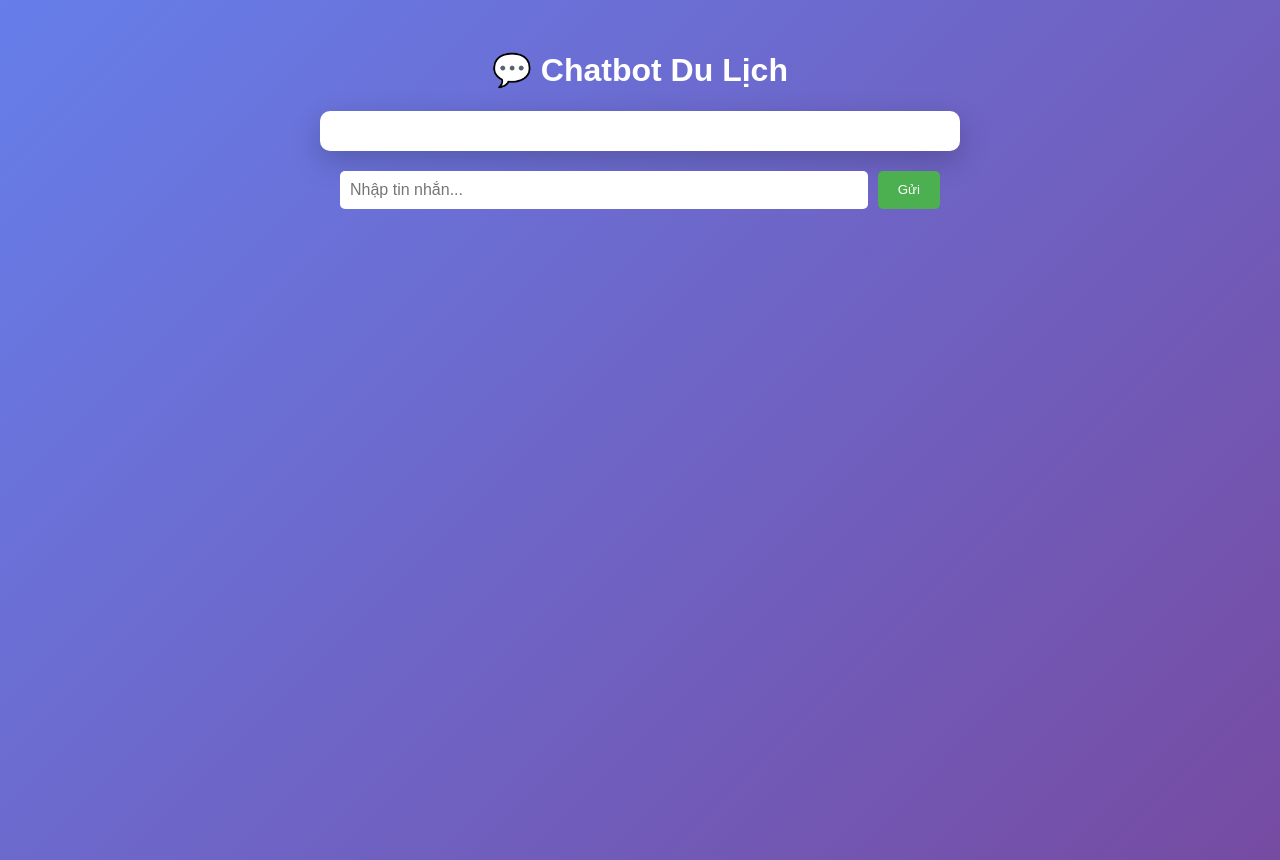
After one commit to thuan65/SightSeeingWebApp, a Flask app: template templates/chat_ui.html in a window 1280 px wide. The commit adds this page. Run offline with Flask 3, Linux system fonts and the light colour scheme; the template is opened without the code that fills it, so the values that code supplies are empty; parts of the project's set-up code (start-up, migrations or seed data) failed here and were passed over.

Commit message:
Add files via upload

```diff
--- /dev/null
+++ b/templates/chat_ui.html
@@ -0,0 +1,73 @@
+<!DOCTYPE html>
+<html>
+<head>
+  <meta charset="UTF-8">
+  <title>Chatbot Du Lịch</title>
+  <style>
+    body {
+      font-family: sans-serif;
+      background: linear-gradient(135deg, #667eea 0%, #764ba2 100%);
+      color: white;
+      display: flex;
+      flex-direction: column;
+      align-items: center;
+      min-height: 100vh;
+      margin: 0;
+      padding: 30px;
+    }
+    .chat-box {
+      background: white;
+      color: black;
+      width: 90%;
+      max-width: 600px;
+      border-radius: 10px;
+      padding: 20px;
+      box-shadow: 0 10px 30px rgba(0,0,0,0.2);
+      overflow-y: auto;
+      max-height: 70vh;
+    }
+    .message { margin-bottom: 10px; }
+    .user { text-align: right; color: #4CAF50; }
+    .bot { text-align: left; color: #333; }
+    .input-area { margin-top: 20px; width: 90%; max-width: 600px; display: flex; gap: 10px; }
+    input { flex: 1; padding: 10px; border-radius: 5px; border: none; font-size: 16px; }
+    button { background: #4CAF50; color: white; border: none; border-radius: 5px; padding: 10px 20px; cursor: pointer; }
+  </style>
+</head>
+<body>
+  <h1>💬 Chatbot Du Lịch</h1>
+  <div class="chat-box" id="chatBox"></div>
+
+  <div class="input-area">
+    <input id="userInput" placeholder="Nhập tin nhắn..." onkeypress="if(event.key==='Enter') sendMessage()">
+    <button onclick="sendMessage()">Gửi</button>
+  </div>
+
+  <script>
+    async function sendMessage() {
+      const input = document.getElementById('userInput');
+      const chatBox = document.getElementById('chatBox');
+      const message = input.value.trim();
+      if (!message) return;
+
+      chatBox.innerHTML += `<div class="message user">🧍‍♂️ ${message}</div>`;
+      input.value = '';
+
+      const res = await fetch('/chat', {
+        method: 'POST',
+        headers: {'Content-Type': 'application/json'},
+        body: JSON.stringify({message})
+      });
+      const data = await res.json();
+
+      if (data.reply) {
+        chatBox.innerHTML += `<div class="message bot"> ${data.reply}</div>`;
+      } else {
+        chatBox.innerHTML += `<div class="message bot"> Lỗi: ${data.error || 'Không phản hồi được'}</div>`;
+      }
+
+      chatBox.scrollTop = chatBox.scrollHeight;
+    }
+  </script>
+</body>
+</html>
```
Also changed, not shown: templates/index.html (+10 -0 lines).
